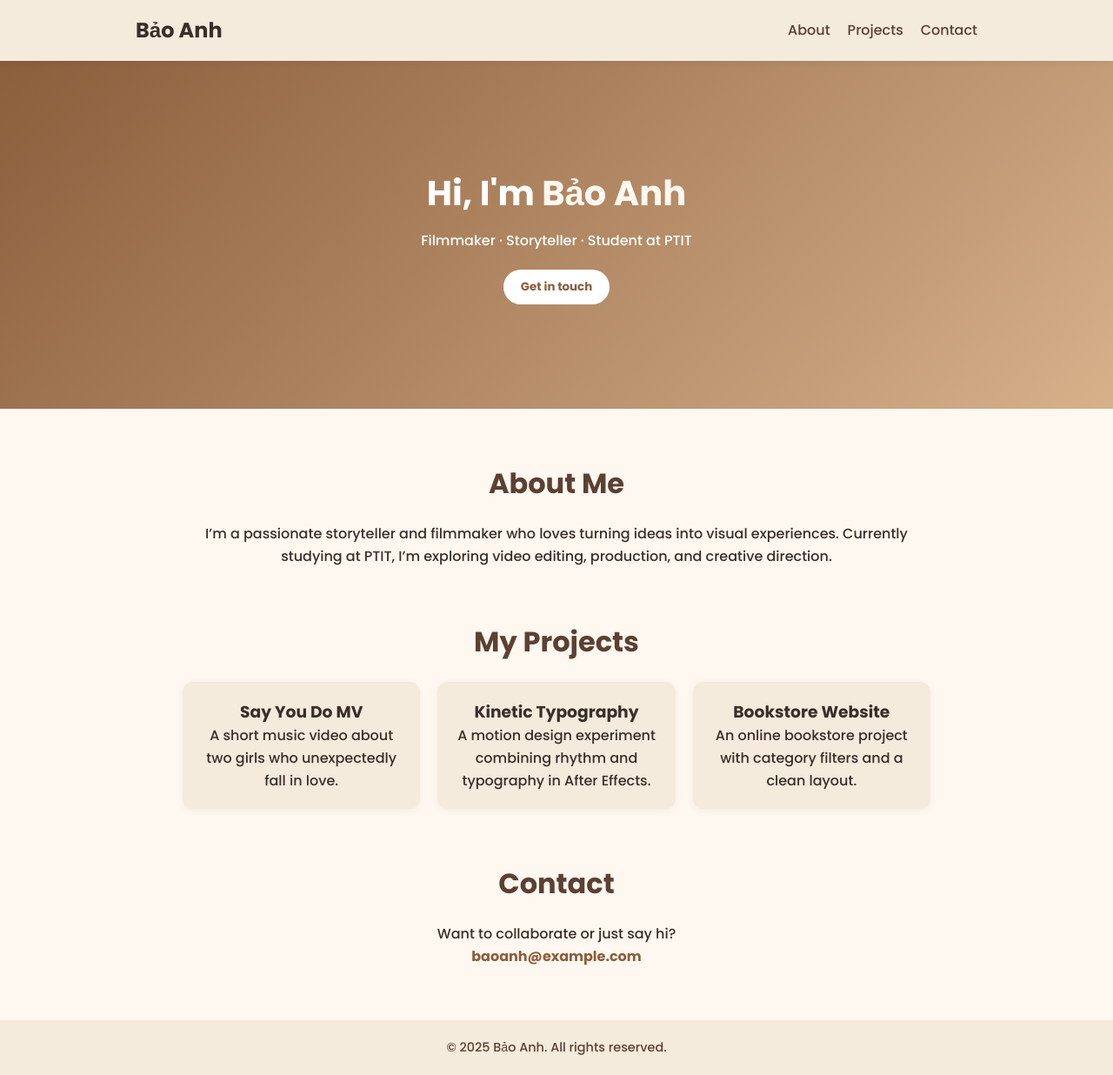
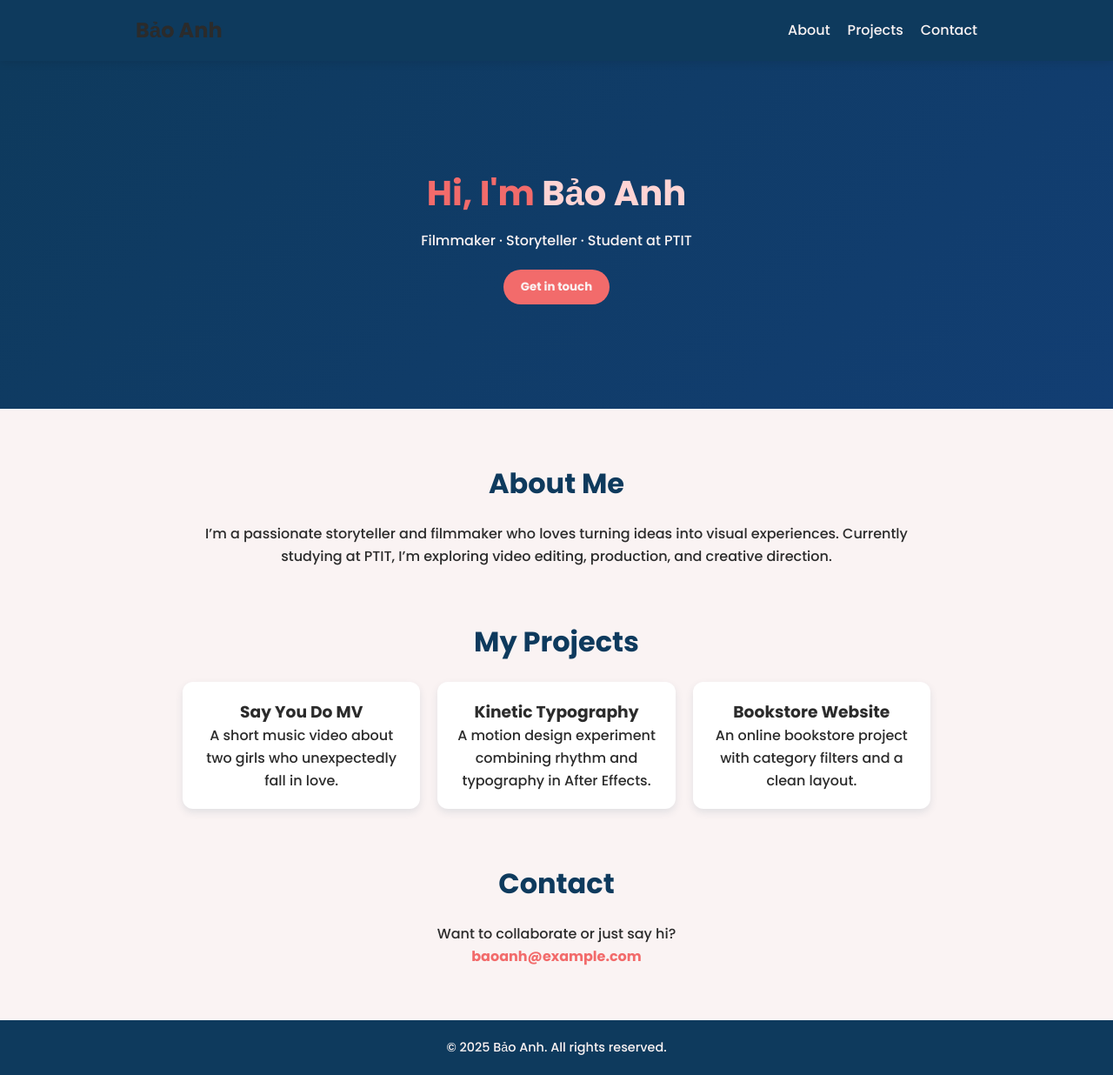
Before and after one commit to anhbao2108/profileweb, a plain HTML site: page index.html in a window 1280 px wide. Shown: the whole page at 87% size. Drawn offline with Linux system fonts and the light colour scheme.

Commit message:
Update style.css

```diff
--- a/style.css
+++ b/style.css
@@ -7,15 +7,17 @@
   font-family: 'Poppins', sans-serif;
 }
 
+/* 🎨 Màu nền & chữ tổng thể */
 body {
-  background-color: #FFF8F0; /* Kem nhạt */
-  color: #3a2e28;
+  background-color: #FAF3F3;  /* Hồng đất nhạt */
+  color: #2B2B2B;             /* Xám đậm dễ đọc */
   line-height: 1.6;
 }
 
+/* 🌸 Header */
 header {
-  background-color: #F5EBDD; /* Be sáng */
-  box-shadow: 0 2px 10px rgba(0,0,0,0.05);
+  background-color: #0E3A5D; /* Xanh navy */
+  box-shadow: 0 2px 10px rgba(0,0,0,0.1);
   position: sticky;
   top: 0;
   z-index: 100;
@@ -38,18 +40,19 @@ nav ul {
 
 nav a {
   text-decoration: none;
-  color: #5C4033; /* Nâu đậm */
+  color: #FAF3F3; /* Hồng nhạt trên nền navy */
   font-weight: 500;
   transition: color 0.3s;
 }
 
 nav a:hover {
-  color: #8B5E3C; /* Nâu sáng */
+  color: #F26B6B; /* Hồng đất nổi bật khi hover */
 }
 
+/* 🌅 Hero Section */
 #hero {
-  background: linear-gradient(135deg, #8B5E3C, #D6B18A); /* Nâu pha be */
-  color: white;
+  background: linear-gradient(135deg, #0E3A5D, #123E73);
+  color: #FAF3F3;
   text-align: center;
   padding: 120px 20px;
 }
@@ -57,19 +60,22 @@ nav a:hover {
 .hero-text h2 {
   font-size: 2.5rem;
   margin-bottom: 10px;
+  color: #F26B6B; /* Tiêu đề hồng đất */
 }
 
 .hero-text span {
-  color: #FFF8F0; /* Kem */
+  color: #FFD4D4; /* Hồng nhạt hơn để tạo chiều sâu */
 }
 
 .hero-text p {
   margin-bottom: 20px;
+  color: #FAF3F3;
 }
 
+/* ✨ Nút bấm */
 button {
-  background-color: white;
-  color: #8B5E3C;
+  background-color: #F26B6B;
+  color: #FAF3F3;
   border: none;
   padding: 10px 20px;
   border-radius: 25px;
@@ -79,10 +85,12 @@ button {
 }
 
 button:hover {
-  background-color: #F5EBDD;
-  transform: translateY(-2px);
+  background-color: #0E3A5D;
+  color: #FAF3F3;
+  transform: translateY(-3px);
 }
 
+/* 📚 Phần nội dung */
 .section {
   max-width: 900px;
   margin: 60px auto;
@@ -93,9 +101,10 @@ button:hover {
 .section h2 {
   font-size: 2rem;
   margin-bottom: 20px;
-  color: #5C4033;
+  color: #0E3A5D;
 }
 
+/* 🧱 Dự án */
 .projects {
   display: grid;
   grid-template-columns: repeat(auto-fit, minmax(250px, 1fr));
@@ -103,32 +112,36 @@ button:hover {
 }
 
 .project-card {
-  background-color: #F5EBDD;
+  background-color: #fff;
   border-radius: 12px;
   padding: 20px;
-  box-shadow: 0 2px 10px rgba(0,0,0,0.05);
-  transition: transform 0.2s;
+  box-shadow: 0 4px 10px rgba(14,58,93,0.1);
+  transition: transform 0.2s, box-shadow 0.2s;
 }
 
 .project-card:hover {
   transform: translateY(-5px);
+  box-shadow: 0 6px 14px rgba(14,58,93,0.2);
 }
 
+/* 📧 Liên hệ */
 .email-link {
-  color: #8B5E3C;
+  color: #F26B6B;
   text-decoration: none;
   font-weight: 600;
 }
 
 .email-link:hover {
   text-decoration: underline;
+  color: #0E3A5D;
 }
 
+/* 🌸 Footer */
 footer {
-  background-color: #F5EBDD;
+  background-color: #0E3A5D;
   text-align: center;
   padding: 20px;
   margin-top: 40px;
   font-size: 0.9rem;
-  color: #5C4033;
+  color: #FAF3F3;
 }
```
